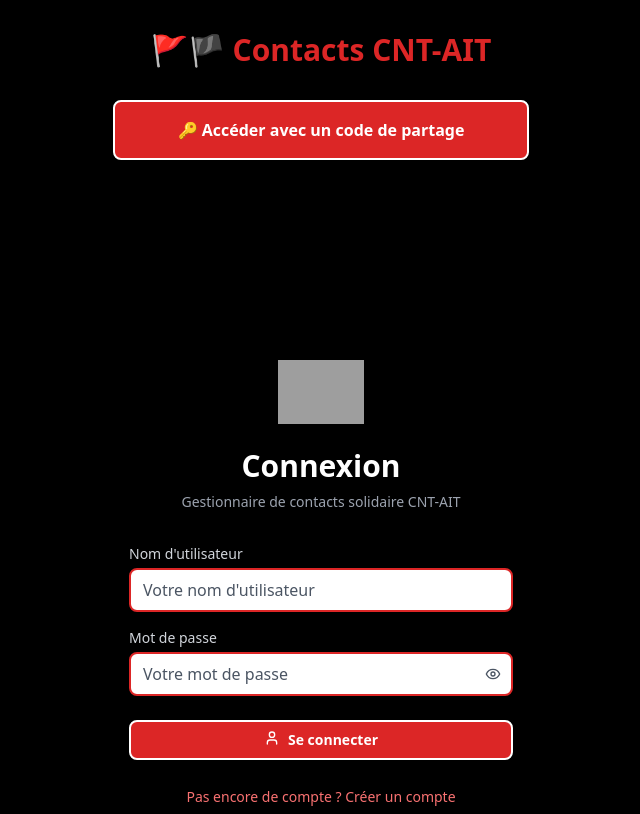
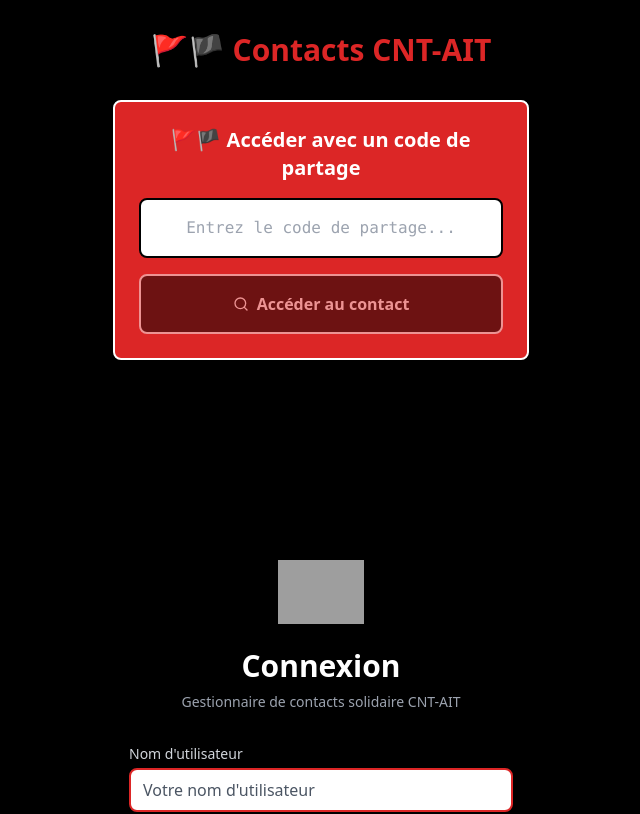
Before and after one commit to Jesusiunchatnoir/contact-cnt-ait_ynh, a React (Vite) app: page / in a window 1280 px wide. Shown: the top 814 px of the page, without its empty margins (319-959 px from the left). Built offline with nearby package versions, Linux system fonts and the light colour scheme; grey boxes are pictures that could not be loaded.

Commit message:
Modern: Design ultra-moderne avec gradients et glassmorphism

```diff
--- a/src/App.tsx
+++ b/src/App.tsx
@@ -6,7 +6,7 @@
 import ContactForm from './components/ContactForm';
 import ShareModal from './components/ShareModal';
 import SharedContact from './components/SharedContact';
-import ShareCodePage from './components/ShareCodePage';
+import ShareCodeInput from './components/ShareCodeInput';
 
 import { Contact, User as UserType } from './types';
 import { authService } from './services/authService';
@@ -21,6 +21,7 @@
   const [showShareModal, setShowShareModal] = useState(false);
   const [sharingContact, setSharingContact] = useState<Contact | null>(null);
   const [loading, setLoading] = useState(true);
+  const [sharedContact, setSharedContact] = useState<{contact: Contact, expiresAt: string} | null>(null);
 
 
   useEffect(() => {
@@ -156,14 +157,46 @@
             </h1>
           </div>
 
-          <div className="mb-4 sm:mb-6">
-            <a
-              href="/code"
-              className="w-full flex items-center justify-center py-3 sm:py-4 bg-red-600 text-white border-2 border-white rounded-lg hover:bg-red-700 transition-colors font-bold text-sm sm:text-base touch-manipulation"
-            >
-              🔑 Accéder avec un code de partage
-            </a>
-          </div>
+          <ShareCodeInput
+            onContactFound={(contact, expiresAt) => setSharedContact({contact, expiresAt})}
+          />
+
+          {sharedContact ? (
+            <div className="bg-red-600 rounded-lg p-4 sm:p-6 border-2 border-white mb-4 sm:mb-6">
+              <h2 className="text-lg sm:text-xl font-bold text-white mb-4 text-center">
+                Contact Partagé
+              </h2>
+
+              <div className="bg-white rounded-lg p-4 border-2 border-black">
+                <h3 className="text-lg sm:text-xl font-bold text-black mb-3">
+                  {sharedContact.contact.firstName} {sharedContact.contact.lastName}
+                </h3>
+
+                <div className="space-y-2 text-black text-sm sm:text-base">
+                  {sharedContact.contact.phone && (
+                    <div>📞 {sharedContact.contact.phone}</div>
+                  )}
+                  {sharedContact.contact.email && (
+                    <div>📧 {sharedContact.contact.email}</div>
+                  )}
+                  {sharedContact.contact.note && (
+                    <div>📝 {sharedContact.contact.note}</div>
+                  )}
+                </div>
+              </div>
+
+              <div className="text-white text-sm text-center mt-4">
+                ⏰ Expire le {new Date(sharedContact.expiresAt).toLocaleString('fr-FR')}
+              </div>
+
+              <button
+                onClick={() => setSharedContact(null)}
+                className="w-full mt-4 py-3 bg-black text-white border-2 border-white rounded-lg hover:bg-gray-900 transition-colors font-medium touch-manipulation"
+              >
+                Fermer
+              </button>
+            </div>
+          ) : null}
 
           <AuthForm onLogin={handleLogin} />
         </div>
@@ -291,7 +324,7 @@
       <Routes>
         <Route path="/share/:shareCode" element={<SharedContact />} />
         <Route path="/code/:shareCode" element={<SharedContact />} />
-        <Route path="/code" element={<ShareCodePage />} />
+
         <Route path="/*" element={<MainApp />} />
       </Routes>
     </Router>
--- a/src/components/ShareCodeInput.tsx
+++ b/src/components/ShareCodeInput.tsx
@@ -30,25 +30,25 @@
   };
 
   return (
-    <div className="bg-red-600 rounded-lg p-6 border-2 border-white mb-6">
-      <h2 className="text-xl font-bold text-white mb-4 text-center">
+    <div className="bg-red-600 rounded-lg p-4 sm:p-6 border-2 border-white mb-4 sm:mb-6">
+      <h2 className="text-lg sm:text-xl font-bold text-white mb-4 text-center">
         🚩🏴 Accéder avec un code de partage
       </h2>
 
-      <form onSubmit={handleSubmit} className="space-y-4">
+      <form onSubmit={handleSubmit} className="space-y-3 sm:space-y-4">
         <div>
           <input
             type="text"
             value={code}
             onChange={(e) => setCode(e.target.value)}
             placeholder="Entrez le code de partage..."
-            className="w-full px-4 py-3 rounded-lg border-2 border-black text-black font-mono text-center"
+            className="w-full px-4 py-3 sm:py-4 rounded-lg border-2 border-black text-black font-mono text-center text-sm sm:text-base"
             disabled={loading}
           />
         </div>
 
         {error && (
-          <div className="bg-black text-white p-3 rounded-lg border border-white text-center">
+          <div className="bg-black text-white p-3 rounded-lg border border-white text-center text-sm sm:text-base">
             {error}
           </div>
         )}
@@ -56,7 +56,7 @@
         <button
           type="submit"
           disabled={loading || !code.trim()}
-          className="w-full flex items-center justify-center py-3 bg-black text-white border-2 border-white rounded-lg hover:bg-gray-900 transition-colors disabled:opacity-50 disabled:cursor-not-allowed font-bold"
+          className="w-full flex items-center justify-center py-3 sm:py-4 bg-black text-white border-2 border-white rounded-lg hover:bg-gray-900 transition-colors disabled:opacity-50 disabled:cursor-not-allowed font-bold text-sm sm:text-base touch-manipulation"
         >
           {loading ? (
             'Recherche...'
```
